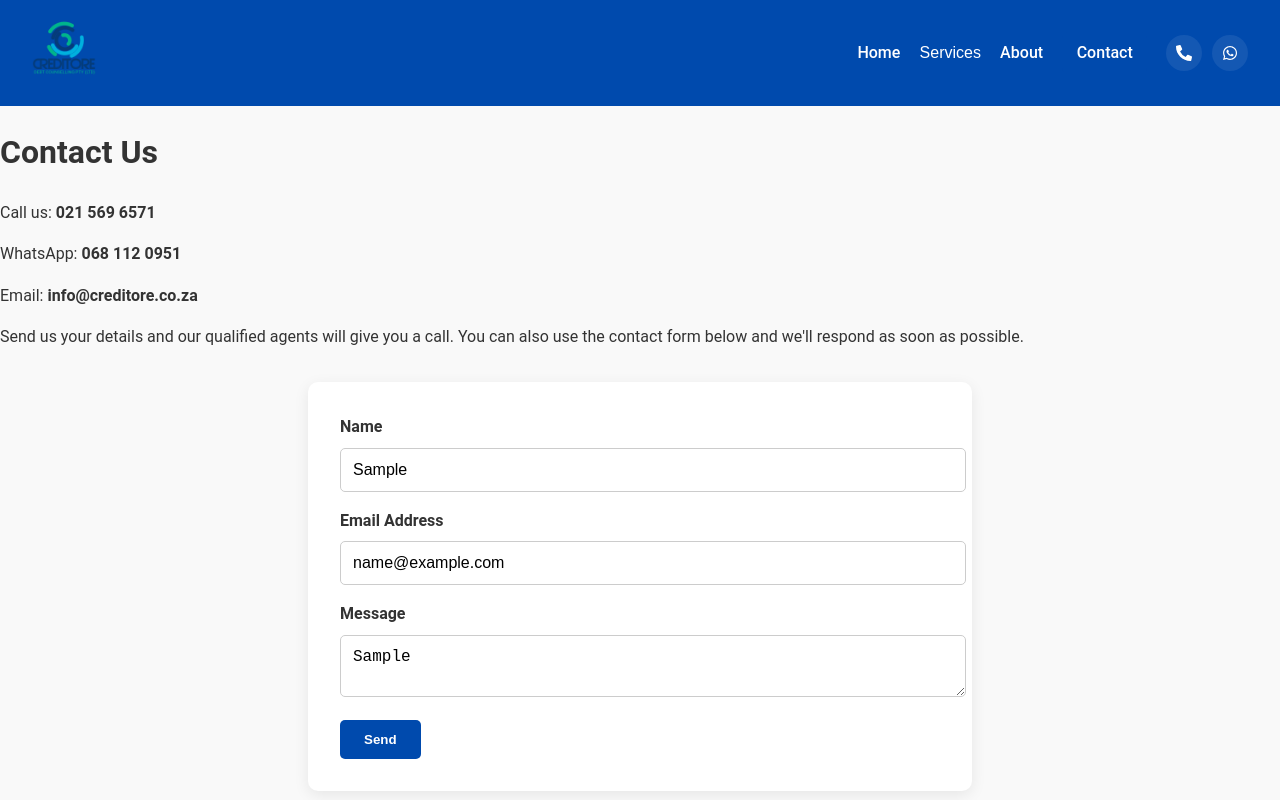
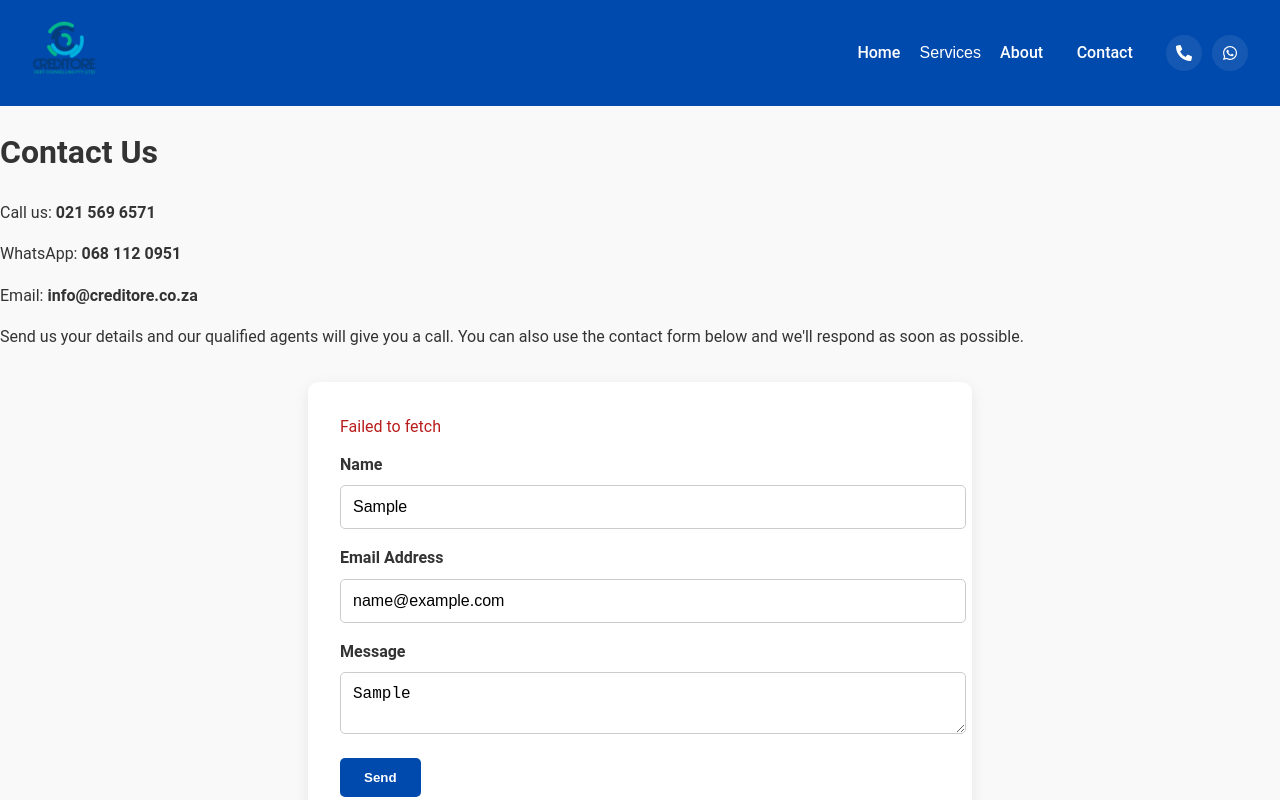
Before and after one commit to Aiden-Williams19/Creditore-VSC, a React (Vite) app in the folder creditor-website/: page /contact in a window 1280 px wide. Both pictures are taken after typing "Sample", "name@example.com", "Sample" into the empty fields and a click on the button "Send". Shown: the top 800 px of the page. Built offline with nearby package versions, Linux system fonts and the light colour scheme.

Commit message:
API form fixed

```diff
--- a/creditor-website/src/pages/Contact.jsx
+++ b/creditor-website/src/pages/Contact.jsx
@@ -1,5 +1,4 @@
-import React from 'react';
-import { useForm, ValidationError } from '@formspree/react';
+import React, { useState } from 'react';
 
 function Contact() {
   return (
@@ -19,24 +18,60 @@ function Contact() {
 }
 
 function ContactForm() {
-  const [state, handleSubmit] = useForm('mqayoebq');
-  if (state.succeeded) {
+  const [form, setForm] = useState({ name: '', email: '', message: '' });
+  const [submitting, setSubmitting] = useState(false);
+  const [succeeded, setSucceeded] = useState(false);
+  const [error, setError] = useState(null);
+
+  function onChange(e) {
+    const { name, value } = e.target;
+    setForm(prev => ({ ...prev, [name]: value }));
+  }
+
+  async function handleSubmit(e) {
+    e.preventDefault();
+    setSubmitting(true);
+    setError(null);
+
+    try {
+      const res = await fetch('https://formspree.io/f/mqayoebq', {
+        method: 'POST',
+        headers: { 'Accept': 'application/json', 'Content-Type': 'application/json' },
+        body: JSON.stringify(form),
+      });
+
+      const data = await res.json().catch(() => ({}));
+      if (res.ok) {
+        setSucceeded(true);
+        setForm({ name: '', email: '', message: '' });
+      } else {
+        setError(data.error || data.message || 'Submission failed. Please try again.');
+      }
+    } catch (err) {
+      setError(err.message || 'Network error. Please try again.');
+    }
+
+    setSubmitting(false);
+  }
+
+  if (succeeded) {
     return <p className="muted">Thanks — we received your message and will be in touch shortly.</p>;
   }
+
   return (
-    <form onSubmit={handleSubmit} className="contact-form">
+    <form onSubmit={handleSubmit} className="contact-form" noValidate>
+      {error && <div role="alert" style={{ marginBottom: 12, color: '#b91c1c' }}>{error}</div>}
+
       <label htmlFor="name">Name</label>
-      <input id="name" name="name" type="text" placeholder="Your name" required />
+      <input id="name" name="name" type="text" placeholder="Your name" value={form.name} onChange={onChange} required />
 
       <label htmlFor="email">Email Address</label>
-      <input id="email" type="email" name="email" placeholder="you@example.com" required />
-      <ValidationError prefix="Email" field="email" errors={state.errors} />
+      <input id="email" type="email" name="email" placeholder="you@example.com" value={form.email} onChange={onChange} required />
 
       <label htmlFor="message">Message</label>
-      <textarea id="message" name="message" placeholder="How can we help?" required />
-      <ValidationError prefix="Message" field="message" errors={state.errors} />
+      <textarea id="message" name="message" placeholder="How can we help?" value={form.message} onChange={onChange} required />
 
-      <button type="submit" className="btn primary" disabled={state.submitting}>Send</button>
+      <button type="submit" className="btn primary" disabled={submitting}>{submitting ? 'Sending…' : 'Send'}</button>
     </form>
   );
 }
```
